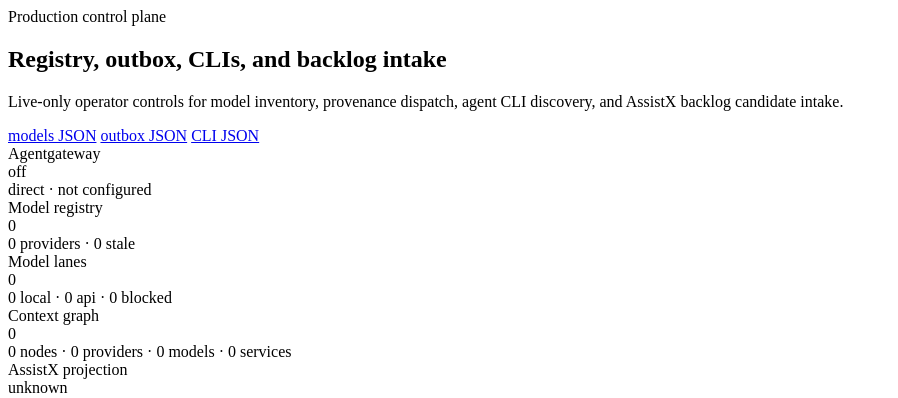
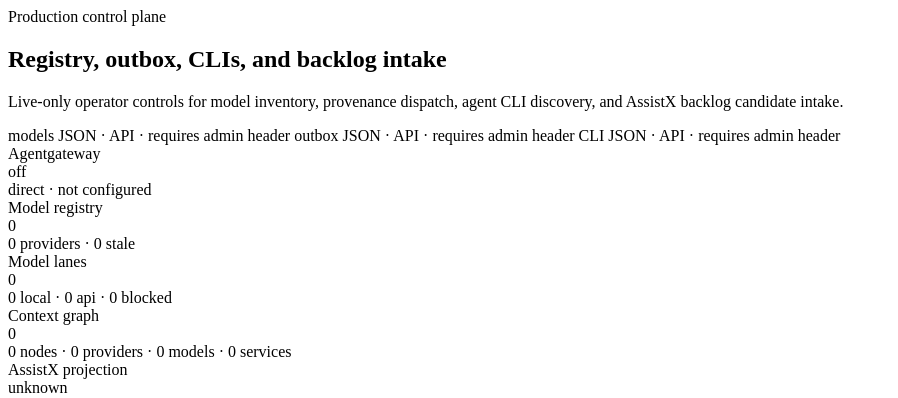
Before and after one commit to scottjoyner/auto-router, a Python web app: template src/auto_router/templates/fragments/ops_summary.html in a window 1280 px wide. Shown: the top 398 px of the page, without its empty margins (0-898 px from the left). Run offline with Jinja, Linux system fonts and the light colour scheme; the template is opened without the code that fills it, so the values that code supplies are empty.

Commit message:
ui: label protected admin APIs without browser token links (reused review-tested PR41 fix)

```diff
--- a/src/auto_router/templates/fragments/ops_summary.html
+++ b/src/auto_router/templates/fragments/ops_summary.html
@@ -6,9 +6,9 @@
             <p class="mt-1 text-sm text-router-muted">Live-only operator controls for model inventory, provenance dispatch, agent CLI discovery, and AssistX backlog candidate intake.</p>
         </div>
         <div class="flex flex-wrap gap-2 text-xs">
-            <a href="/admin/live-models" class="rounded-full border border-router-line bg-router-panel2 px-3 py-1 font-bold text-router-text hover:border-cyan-300/40">models JSON</a>
-            <a href="/admin/outbox" class="rounded-full border border-router-line bg-router-panel2 px-3 py-1 font-bold text-router-text hover:border-cyan-300/40">outbox JSON</a>
-            <a href="/admin/agent-clis" class="rounded-full border border-router-line bg-router-panel2 px-3 py-1 font-bold text-router-text hover:border-cyan-300/40">CLI JSON</a>
+            <span class="rounded-full border border-router-line bg-router-panel2 px-3 py-1 font-bold text-router-text hover:border-cyan-300/40" data-admin-api-path="/admin/live-models" title="Admin API only: X-Admin-Token required; do not put credentials in URLs">models JSON <span class="text-[10px] text-router-muted">· API · requires admin header</span></span>
+            <span class="rounded-full border border-router-line bg-router-panel2 px-3 py-1 font-bold text-router-text hover:border-cyan-300/40" data-admin-api-path="/admin/outbox" title="Admin API only: X-Admin-Token required; do not put credentials in URLs">outbox JSON <span class="text-[10px] text-router-muted">· API · requires admin header</span></span>
+            <span class="rounded-full border border-router-line bg-router-panel2 px-3 py-1 font-bold text-router-text hover:border-cyan-300/40" data-admin-api-path="/admin/agent-clis" title="Admin API only: X-Admin-Token required; do not put credentials in URLs">CLI JSON <span class="text-[10px] text-router-muted">· API · requires admin header</span></span>
         </div>
     </div>
 
@@ -34,7 +34,11 @@
         <div class="mt-3 flex flex-wrap gap-2 text-xs">
             {% for section in page_sections %}
                 {% for link in section.links[:2] %}
+                {% if link.requires_admin_header %}
+                <span data-admin-api-path="{{ link.href }}" title="Admin API: X-Admin-Token required" class="rounded-full border border-router-line bg-black/20 px-3 py-1.5 font-bold text-router-muted">{{ link.label }} · API auth required</span>
+                {% else %}
                 <a href="{{ link.href }}" class="rounded-full border border-router-line bg-black/20 px-3 py-1.5 font-bold text-router-text hover:border-cyan-300/40">{{ link.label }}</a>
+                {% endif %}
                 {% endfor %}
             {% endfor %}
         </div>
```
